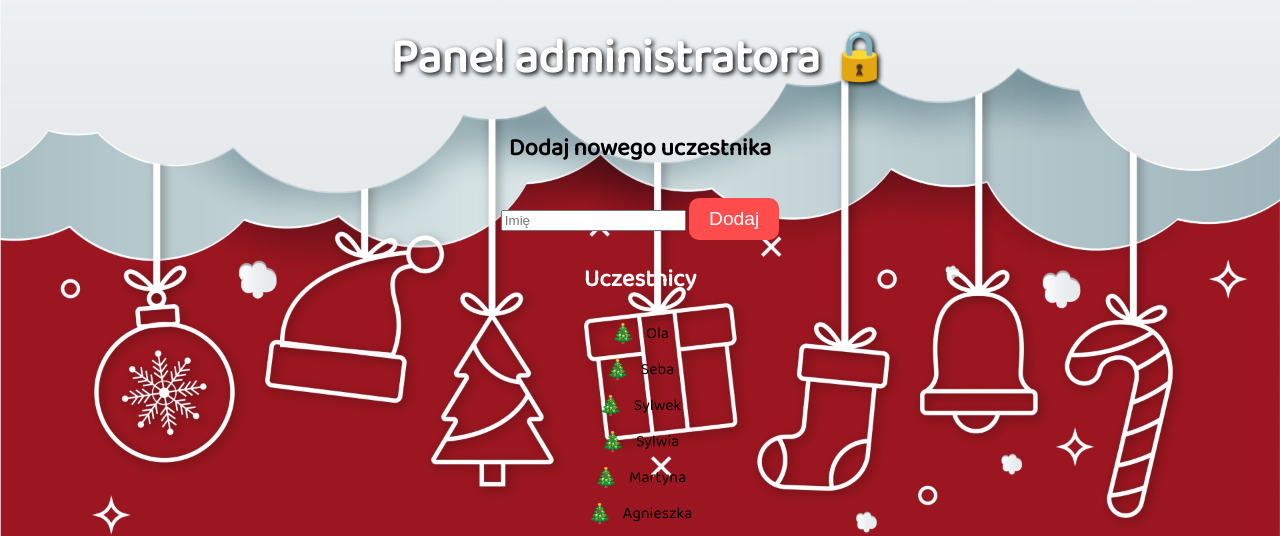
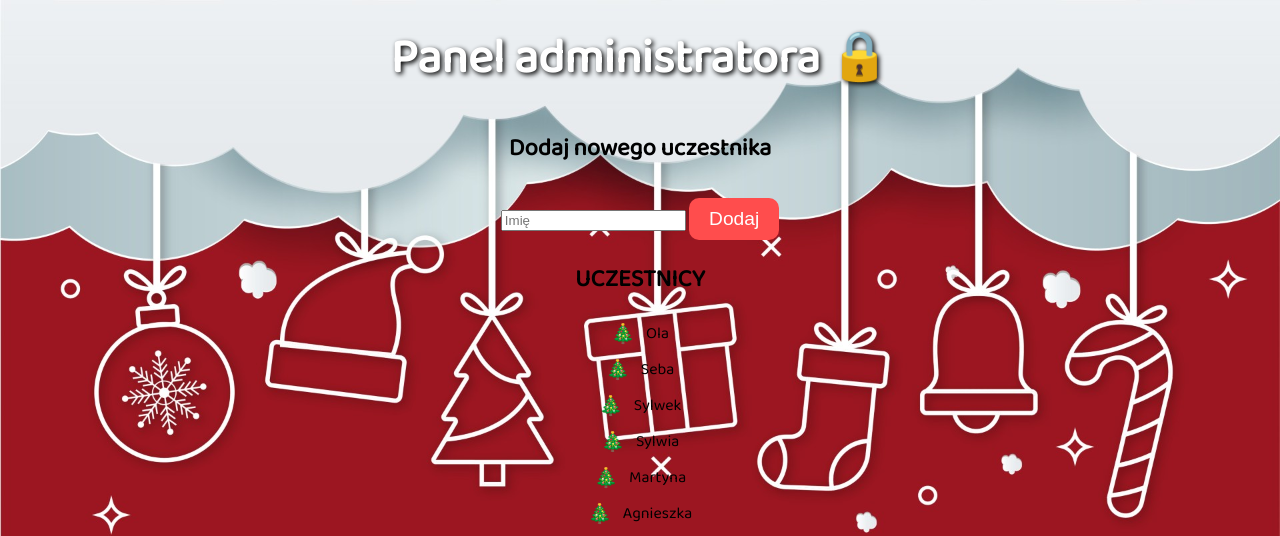
Before and after one commit to Wasett/-wi-ta-Kolfi, a Flask app: page /admin in a window 1280 px wide. Shown: the top 536 px of the page. Run offline with Flask 3, Linux system fonts and the light colour scheme; the visitor is signed in with stand-in values (Sample User, id 1).

Commit message:
Update admin_panel.html

```diff
--- a/templates/admin_panel.html
+++ b/templates/admin_panel.html
@@ -45,7 +45,7 @@
         <button type="submit">Dodaj</button>
     </form>
 
-    <h2>Uczestnicy</h2>
+    <h2 style="color: black;">UCZESTNICY</h2>
     <ul class="participants">
         {% for p in participants %}
             <li>
```
